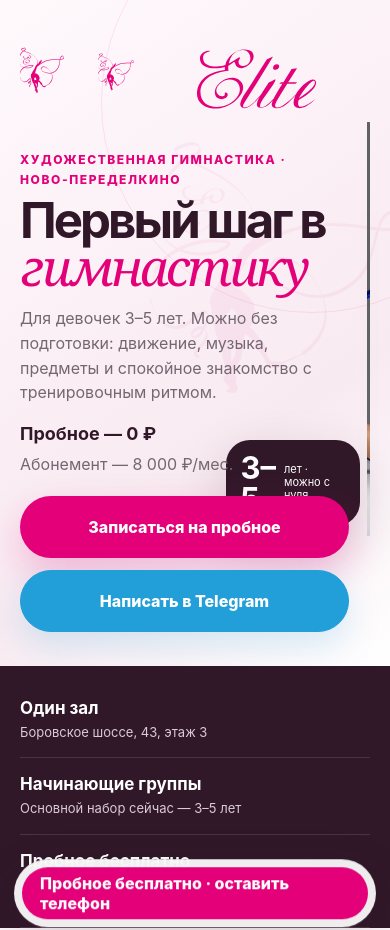
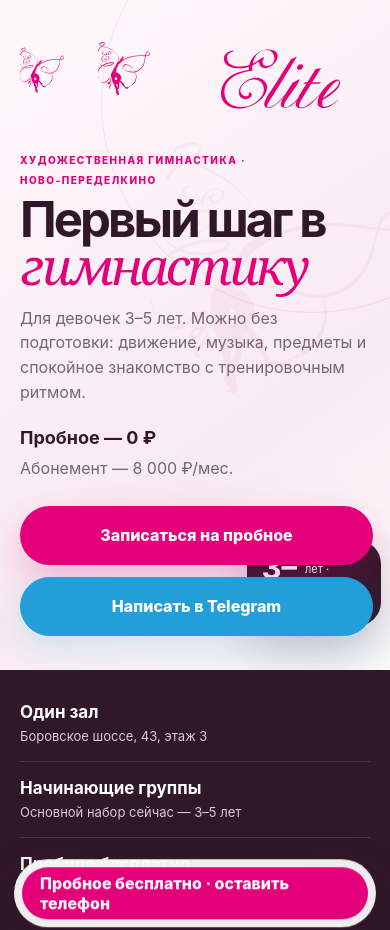
Before and after one commit to denbugg/Krylov, a Flask app: page / in a window 390 px wide. Shown: the top 930 px of the page. Run offline with Flask 3, Linux system fonts and the light colour scheme.

Commit message:
Restore editorial ELITE hero identity and mobile polish

```diff
--- a/site/static/identity-v2.css
+++ b/site/static/identity-v2.css
@@ -1,3 +1,26 @@
-.brand-lockup--original{display:flex;align-items:center;gap:14px;margin-bottom:26px}.brand-lockup--original .butterfly-mark{width:72px;height:72px;object-fit:contain;flex:0 0 auto}.brand-lockup--original .wordmark{width:178px}.hero h1{max-width:820px}.hero h1>span{white-space:nowrap}.hero h1 em{display:block;margin-top:.04em}.polechka-actions .btn:first-child{background:#fff;color:var(--plum);border:1px solid #fff}.polechka-actions .btn:last-child{background:transparent;color:#fff;border:1px solid rgba(255,255,255,.36)}
-@media(min-width:761px){.hero-grid{grid-template-columns:minmax(0,1.12fr) minmax(420px,.88fr);gap:clamp(42px,5vw,78px)}.hero h1{font-size:clamp(58px,6.3vw,92px);line-height:.9;letter-spacing:-.058em}.hero h1 em{font-size:1.04em}.hero-copy>p{max-width:610px}.hero-actions{max-width:650px}}
-@media(max-width:760px){.brand-lockup--original{gap:10px;margin-bottom:20px}.brand-lockup--original .butterfly-mark{width:54px;height:54px}.brand-lockup--original .wordmark{width:142px}.hero h1>span{white-space:normal}.hero h1 em{display:block}.hero-actions{grid-template-columns:1fr!important}.polechka-actions .btn{width:100%}}
+.hero{min-height:100svh;isolation:isolate;background:linear-gradient(135deg,#fff9fc 0%,#f8eaf1 58%,#fff 100%)}
+.hero:before{width:76vw;height:76vw;right:-35vw;top:-31vw;border-color:rgba(227,0,121,.10);z-index:0}
+.hero:after{content:"";position:absolute;z-index:0;right:clamp(-120px,-5vw,-40px);top:8%;width:min(48vw,690px);height:min(72vh,720px);background:url('/static/assets/elite-butterfly-mark.svg') center/contain no-repeat;opacity:.075;pointer-events:none;filter:saturate(.85)}
+.hero-grid{z-index:1;min-height:100svh;padding:clamp(42px,7vh,84px) 0;grid-template-columns:minmax(0,1.12fr) minmax(400px,.88fr);gap:clamp(38px,5vw,84px)}
+.hero-copy{position:relative;z-index:3}
+.brand-lockup--original{display:flex;align-items:center;gap:24px;margin-bottom:30px;min-height:128px;overflow:visible}
+.brand-lockup--original .butterfly-mark{width:132px;height:132px;object-fit:contain;object-position:center;flex:0 0 132px;overflow:visible}
+.brand-lockup--original .wordmark{width:260px;max-width:42vw;height:auto;overflow:visible}
+.hero .eyebrow{font-size:12px;letter-spacing:.145em}
+.hero h1{max-width:none;margin:18px 0 24px;font-size:clamp(56px,5.8vw,88px);line-height:.91;letter-spacing:-.058em;font-weight:750}
+.hero h1>span,.hero h1 em{display:inline;margin:0}
+.hero h1>span{white-space:normal}
+.hero h1 em{font-size:1.03em;white-space:nowrap}
+.hero-copy>p{max-width:650px;font-size:clamp(17px,1.45vw,20px);line-height:1.55}
+.hero-facts{margin:22px 0 28px}
+.hero-actions{max-width:670px;grid-template-columns:minmax(220px,1fr) minmax(220px,1fr)!important}
+.hero-actions .btn{min-height:64px!important;border-radius:999px}
+.hero-photo{z-index:2;align-self:center;filter:drop-shadow(0 30px 55px rgba(49,24,41,.10))}
+.hero-photo:before{content:"";position:absolute;z-index:-1;inset:-9% -12% 12% 12%;border-radius:50%;background:radial-gradient(circle,rgba(227,0,121,.12),rgba(248,234,241,.3) 48%,transparent 70%)}
+.hero-photo img{max-height:74svh;border-radius:44% 44% 28px 28px;box-shadow:0 30px 80px rgba(87,28,61,.12)}
+.age{right:-6px;bottom:28px}
+.polechka-actions .btn:first-child{background:#fff;color:var(--plum);border:1px solid #fff}.polechka-actions .btn:last-child{background:transparent;color:#fff;border:1px solid rgba(255,255,255,.42)}
+.article-teaser{background:#fff}.article-teaser-grid{display:grid;grid-template-columns:1fr .82fr;gap:clamp(38px,6vw,86px);align-items:center}.article-teaser h2{font-size:clamp(42px,5vw,70px);line-height:.98;letter-spacing:-.045em;margin:12px 0 22px}.article-teaser p{max-width:650px;color:var(--muted);font-size:17px;line-height:1.65}.article-teaser-media{position:relative;min-height:470px;border-radius:36px;overflow:hidden;background:linear-gradient(145deg,#f8eaf1,#fff)}.article-teaser-media:before{content:"";position:absolute;inset:8%;background:url('/static/assets/elite-butterfly-mark.svg') center/contain no-repeat;opacity:.22}.article-teaser-media:after{content:"3+";position:absolute;right:24px;bottom:22px;width:88px;height:88px;border-radius:50%;display:grid;place-items:center;background:var(--plum);color:#fff;font-family:Georgia,serif;font-style:italic;font-size:34px}
+@media(min-width:1180px){.hero h1{white-space:nowrap;font-size:clamp(56px,5.25vw,78px)}.hero-grid{grid-template-columns:minmax(0,1.22fr) minmax(390px,.78fr)}}
+@media(max-width:900px){.brand-lockup--original .butterfly-mark{width:106px;height:106px;flex-basis:106px}.brand-lockup--original .wordmark{width:220px}.hero h1{font-size:clamp(54px,7.2vw,72px)}.article-teaser-grid{grid-template-columns:1fr}.article-teaser-media{min-height:360px}}
+@media(max-width:760px){.hero{min-height:auto}.hero:after{right:-34%;top:31%;width:100vw;height:50vh;opacity:.05}.hero-grid{min-height:auto;grid-template-columns:1fr;padding:28px 0 36px;gap:24px}.brand-lockup--original{gap:14px;margin-bottom:17px;min-height:82px}.brand-lockup--original .butterfly-mark{width:78px;height:78px;flex-basis:78px}.brand-lockup--original .wordmark{width:175px;max-width:55vw}.hero .eyebrow{font-size:10px}.hero h1{font-size:clamp(44px,12.5vw,59px);line-height:.91;white-space:normal;margin:12px 0 18px}.hero h1>span,.hero h1 em{display:block;white-space:normal}.hero-copy>p{font-size:16px;max-width:96%}.hero-actions{grid-template-columns:1fr!important}.hero-actions .btn{width:100%;min-height:59px!important}.hero-photo{width:100%;max-width:none;margin:0}.hero-photo img{height:min(47svh,430px);border-radius:42% 42% 24px 24px;object-position:center 34%}.age{right:10px;bottom:10px}.polechka-actions .btn{width:100%}.article-teaser{padding-top:68px;padding-bottom:68px}.article-teaser-grid{gap:28px}.article-teaser h2{font-size:clamp(36px,10vw,48px)}.article-teaser p{font-size:15px}.article-teaser-media{min-height:300px;border-radius:28px}}
```
